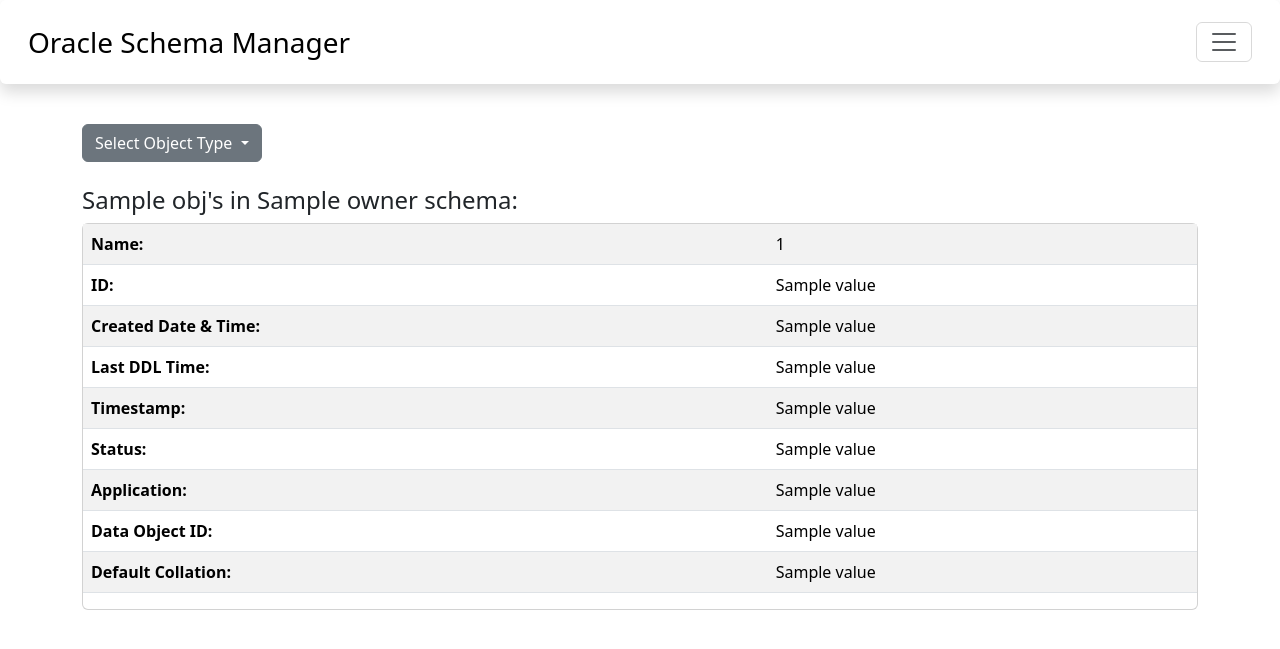
After one commit to rijoth/DBSchemaManagerUI, a Flask app: template templates/obj_details.html in a window 1280 px wide. The commit adds this page. Shown: the top 649 px of the page. Run offline with Flask 3, Linux system fonts and the light colour scheme; the template is opened without the code that fills it: most values are stand-ins (such as "Sample title", 1, 10 or a date in 2020).

Commit message:
Added object details feature

```diff
--- a/main.py
+++ b/main.py
@@ -81,6 +81,30 @@
     return 'you are not logged in'
 
 
+# schema object details
+@app.route('/schema/<name>/<obj>')
+def object_details(name, obj):
+    if ('user' in session):
+        cursor = con.cursor()
+        sql = """
+            select
+            OBJECT_NAME,
+            OBJECT_ID,
+            CREATED,
+            LAST_DDL_TIME,
+            TIMESTAMP,
+            STATUS,
+            APPLICATION,
+            DATA_OBJECT_ID,
+            DEFAULT_COLLATION,
+            OWNER
+            from dba_objects where owner = :usrname and object_type = :obj_type
+            """
+        cursor.execute(sql, usrname=name, obj_type=obj)
+        return render_template('obj_details.html', data=cursor, owner=name, obj=obj)
+    return 'you are not logged in'
+
+
 # unlock schema
 @app.route('/unlock/<name>')
 def unlock_schema(name):
--- a/templates/layouts/base.html
+++ b/templates/layouts/base.html
@@ -22,7 +22,7 @@
         <div class="position-relative">
             <nav class="navbar navbar-light bg-light fixed-top shadow p-3 mb-5 bg-body rounded ">
                 <div class="container-fluid">
-                    <a class="navbar-brand fs-3" href="#">Offcanvas navbar</a>
+                    <a class="navbar-brand fs-3" href="#">Oracle Schema Manager</a>
                     <button class="navbar-toggler" type="button"
                         data-bs-toggle="offcanvas"
                         data-bs-target="#offcanvasNavbar"
--- /dev/null
+++ b/templates/obj_details.html
@@ -0,0 +1,78 @@
+{% extends 'layouts/base.html' %}
+{% block title %} Schema Details {% endblock %}
+
+{% block content %}
+
+
+&nbsp;
+
+<div class="container">
+    <div class="dropdown">
+      <button class="btn btn-secondary dropdown-toggle" type="button" data-bs-toggle="dropdown" aria-expanded="false">
+        Select Object Type
+      </button>
+      <ul class="dropdown-menu">
+          <li><a class="dropdown-item" href="{{ url_for('object_details', name=owner, obj='TABLE') }}">Table</a></li>
+        <li><a class="dropdown-item" href="{{ url_for('object_details', name=owner, obj='SYNONYM') }}">Synonym</a></li>
+        <li><a class="dropdown-item" href="{{ url_for('object_details', name=owner, obj='VIEW') }}">View</a></li>
+        <li><a class="dropdown-item" href="{{ url_for('object_details', name=owner, obj='FUNCTION') }}">Function</a></li>
+        <li><a class="dropdown-item" href="{{ url_for('object_details', name=owner, obj='PACKAGE') }}">Package</a></li>
+        <li><a class="dropdown-item" href="{{ url_for('object_details', name=owner, obj='PACKAGE BODY') }}">Package Body</a></li>
+        <li><a class="dropdown-item" href="{{ url_for('object_details', name=owner, obj='Index') }}">Index</a></li>
+        <li><a class="dropdown-item" href="{{ url_for('object_details', name=owner, obj='PROCEDURE') }}">Procedure</a></li>
+        <li><a class="dropdown-item" href="{{ url_for('object_details', name=owner, obj='SEQUENCE') }}">Sequence</a></li>
+        <li><a class="dropdown-item" href="{{ url_for('object_details', name=owner, obj='TRIGGER') }}">Trigger</a></li>
+      </ul>
+    </div>
+    &nbsp
+<!-- object details -->
+<h4>{{ obj|capitalize }}'s in {{ owner }} schema:</h4>
+{% for value in data %}
+<div class = "card">
+    <table class="table table-striped">
+        </hr>
+        <tr>
+            <th>Name:</th>
+            <td>{{ value[0] }}</td>
+        </tr>
+        <tr>
+            <th>ID:</th>
+            <td>{{ value[1] }}</td>
+        </tr>
+           <tr>
+            <th>Created Date & Time:</th>
+            <td>{{ value[2] }}</td>
+        </tr>
+        <tr>
+            <th>Last DDL Time:</th>
+            <td>{{ value[3] }}</td>
+        </tr>
+        <tr>
+            <th>Timestamp:</th>
+            <td>{{ value[4] }}</td>
+        </tr>
+        <tr>
+            <th>Status:</th>
+            <td>{{ value[5] }}</td>
+        </tr>
+         <tr>
+            <th>Application:</th>
+            <td>{{ value[6] }}</td>
+        </tr>
+          <tr>
+            <th>Data Object ID:</th>
+            <td>{{ value[7] }}</td>
+        </tr>
+        <tr>
+            <th>Default Collation:</th>
+            <td>{{ value[8] }}</td>
+        </tr>
+    </table>
+</div>
+ &nbsp; &nbsp;
+{% endfor %}
+
+</div>
+&nbsp; &nbsp;
+
+{% endblock %}
--- a/templates/schema_detail.html
+++ b/templates/schema_detail.html
@@ -56,6 +56,7 @@
         {% else %}
         <a class="btn btn-danger" href="{{ url_for('lock_schema', name=value[0] )}}" role="button">Lock Schema</a>
         {% endif %}
+            <a class="btn btn-primary" href="{{ url_for('object_details', name=value[0], obj='TABLE') }}" role="button">Details</a>
             <a class="btn btn-warning" href="#" role="button">Edit</a>
             <a class="btn btn-primary" href="#" role="button">Export</a>
             <button type="button" class="btn btn-danger" data-bs-toggle="modal" data-bs-target="#confirmModal">
```
